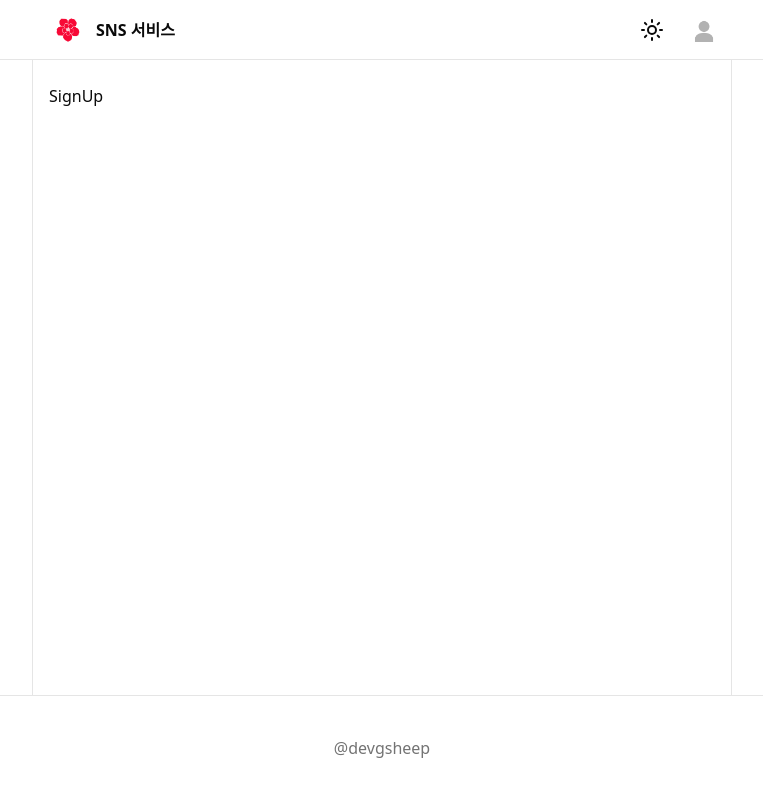
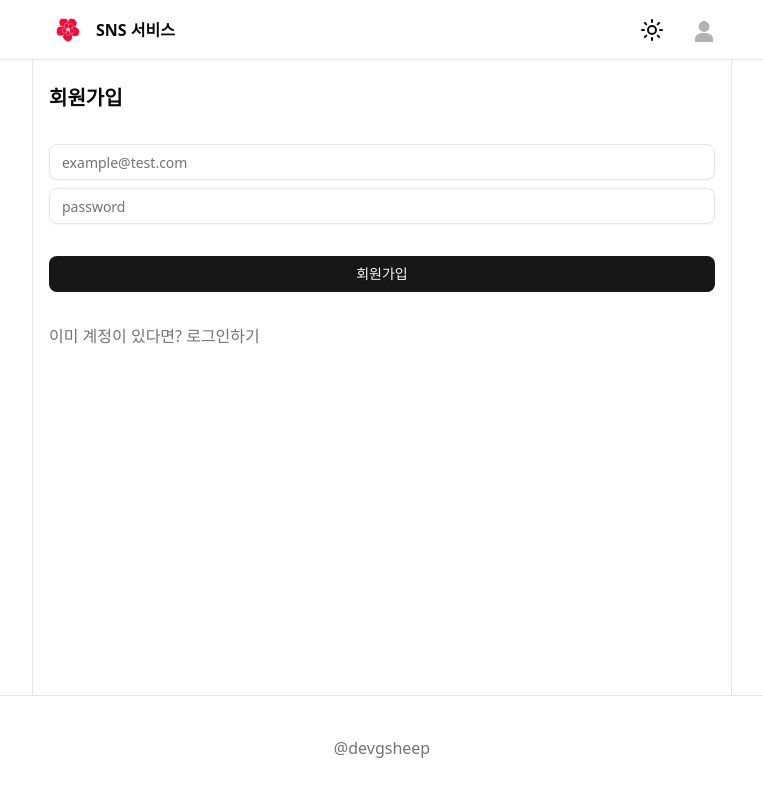
Before and after one commit to devgsheep/til_next_supabase, a Next.js app: page /signup in a window 1280 px wide. Shown: the top 796 px of the page, without its empty margins (258-1021 px from the left). Built offline with nearby package versions, Linux system fonts and the light colour scheme; no server answers.

Commit message:
[docs] 이메일 회원가입

```diff
--- /dev/null
+++ b/src/apis/auth.ts
@@ -0,0 +1,15 @@
+import supabase from '@/lib/supabase/client';
+
+// supabase 백엔드에 사용자 이메일 회원가입
+export async function signUpWithEmail({
+  email,
+  password,
+}: {
+  email: string;
+  password: string;
+}) {
+  // 웹브라우저를 이용해서 이메일 회원가입
+  const { data, error } = await supabase.auth.signUp({ email, password });
+  if (error) throw error;
+  return data;
+}
--- /dev/null
+++ b/src/apis/create-todo.ts
@@ -0,0 +1,17 @@
+// Todo를 등록하는 함수 : API 즉, 백엔드 연동용 함수
+export async function createTodo({
+  title,
+  content,
+}: {
+  title: string;
+  content: string;
+}) {
+  const response = await fetch(`서버_URL/api/todos`, {
+    method: 'POST',
+    body: JSON.stringify({ title, content }),
+  });
+
+  if (!response.ok) throw new Error('할일 등록에 실패');
+  const data = await response.json();
+  return data;
+}
--- a/src/app/signup/page.tsx
+++ b/src/app/signup/page.tsx
@@ -1,7 +1,67 @@
-import React from 'react';
+'use client';
+import { Button } from '@/components/ui/button';
+import { Input } from '@/components/ui/input';
+import { useSignUp } from '@/hooks/mutations/useSignUp';
+import Link from 'next/link';
+import React, { useState } from 'react';
 
 function SignUp() {
-  return <div>SignUp</div>;
+  const [email, setEmail] = useState('');
+  const [password, setPassword] = useState('');
+
+  // Mutation Hook 활용하기
+  // 1. 이메일 mutation 훅
+  const { mutate, isPending, isError } = useSignUp();
+
+  // 회원가입 버튼 클릭처리
+  const handleSignUpClick = () => {
+    if (!email.trim()) return;
+    if (!password.trim()) return;
+    // supabase 회원가입 처리 코드
+    mutate({ email, password });
+  };
+
+  if (isError) {
+    return <div>회원가입 에러입니다.</div>;
+  }
+
+  return (
+    <div className='flex flex-col gap-8'>
+      <div className='text-xl font-bold'>회원가입</div>
+      <div className='flex flex-col gap-2'>
+        <Input
+          value={email}
+          disabled={isPending}
+          onChange={e => setEmail(e.target.value)}
+          type='email'
+          placeholder='example@test.com'
+        />
+        <Input
+          value={password}
+          onChange={e => setPassword(e.target.value)}
+          type='password'
+          placeholder='password'
+        />
+      </div>
+      <div>
+        <Button
+          disabled={isPending}
+          onClick={handleSignUpClick}
+          className='w-full'
+        >
+          회원가입
+        </Button>
+      </div>
+      <div>
+        <Link
+          href={'/signin'}
+          className='text-muted-foreground hover:underline'
+        >
+          이미 계정이 있다면? 로그인하기
+        </Link>
+      </div>
+    </div>
+  );
 }
 
 export default SignUp;
--- /dev/null
+++ b/src/hooks/mutations/useCreateTodo.ts
@@ -0,0 +1,48 @@
+import { createTodo } from '@/apis/create-todo';
+import { useMutation, useQueryClient } from '@tanstack/react-query';
+import { error } from 'console';
+
+const useCreateTodo = () => {
+  // 전체 useQuery로 만든 캐시와
+  // 전체 useMutation으로 만든 캐시를 관리하는 저장소 참조
+  const queryClient = useQueryClient();
+
+  const { mutate } = useMutation({
+    mutationFn: createTodo,
+    // 요청이 시작 될때 실행됨
+    onMutate: () => {
+      console.log('요청 시작');
+    },
+    // 요청이 성공했을 때
+    // 자동으로 성공된 데이터를 매개변수로 전달을 해줌
+    onSuccess: newTodo => {
+      // 데이터 새로 읽기 좋은 자리
+      console.log('요청 성공');
+      // window.location.reload
+
+      // 아래는 데이터 전체를 모두 가지고 오므로 부하가 발생할 소지가 있다.
+      // queryKey: ['todos'] : 가지고 있던 데이터를 갱신해줘
+      //   queryClient.invalidateQueries({ queryKey: ['todos'] });
+
+      // 캐시에 직접 데이터를 추가해주는 방식
+      queryClient.setQueryData<
+        { id: string; title: string; description: string }[]
+      >(['todo'].todo.list, prevTodos => {
+        if (!prevTodos) return [newTodo];
+        return [...prevTodos, newTodo];
+      });
+    },
+    // 요청이 실패했을 때
+    // error에는 에러가 자동으로 매개변수로 전달됨.
+    onError: () => {
+      console.log('요청 에러', error);
+    },
+    // 요청이 완료되었을 때
+    onSettled: () => {
+      console.log('요청 완료');
+    },
+  });
+};
+
+// 외부로 훅 내보내기
+export default useCreateTodo;
--- /dev/null
+++ b/src/hooks/mutations/useSignUp.ts
@@ -0,0 +1,8 @@
+import { signUpWithEmail } from '@/apis/auth';
+import { useMutation } from '@tanstack/react-query';
+
+export function useSignUp() {
+  return useMutation({
+    mutationFn: signUpWithEmail,
+  });
+}
--- a/src/lib/supabase/client.ts
+++ b/src/lib/supabase/client.ts
@@ -6,3 +6,7 @@
 
 export const createClient = () =>
   createBrowserClient<Database>(supabaseUrl!, supabaseKey!);
+
+// 외부 클라이언트 컴포넌트에서 자유롭게 사용하도록 설정
+const supabase = createClient();
+export default supabase;
```
Also changed, not shown: 1 other file (tests, documents, lock files or other folders).
